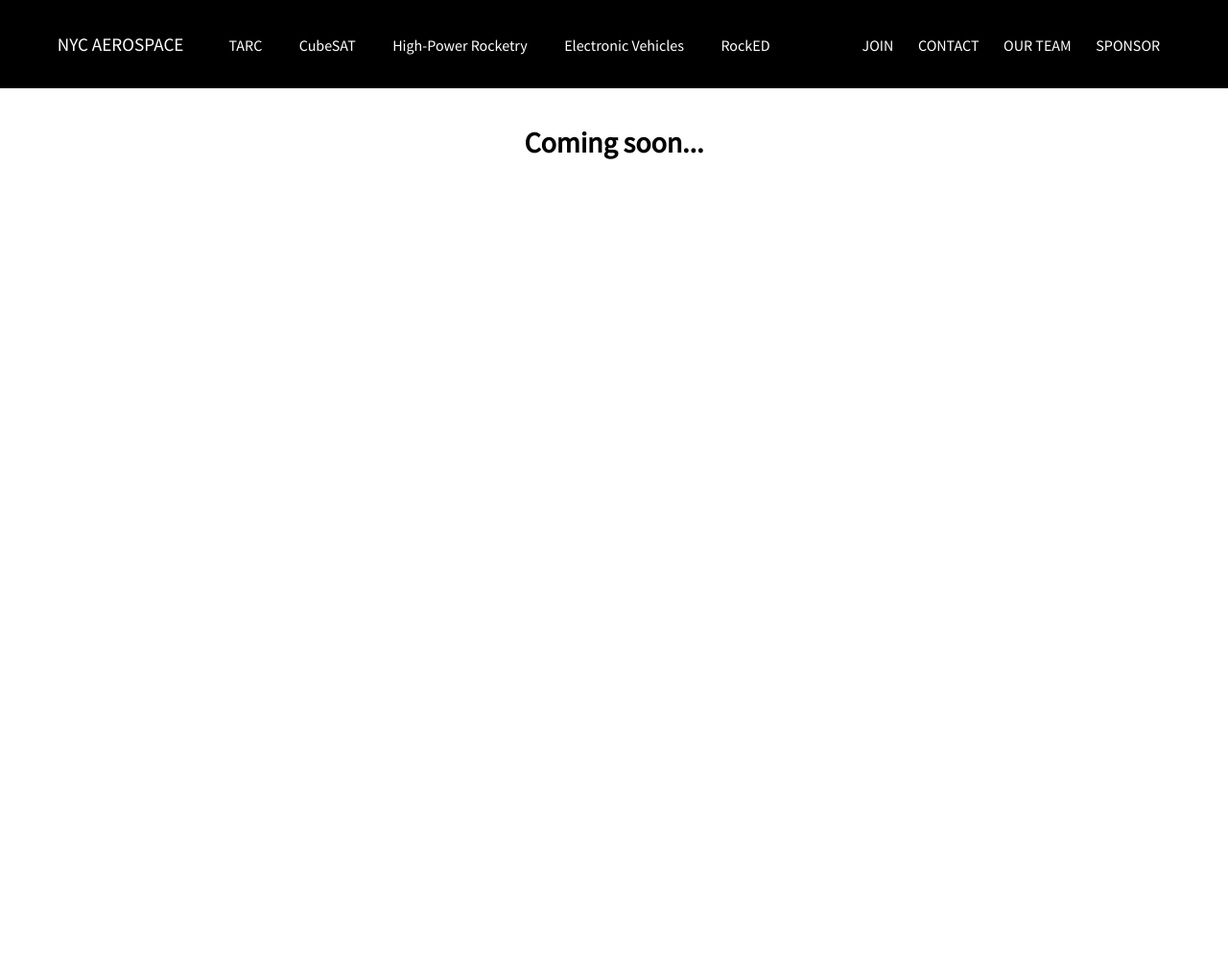
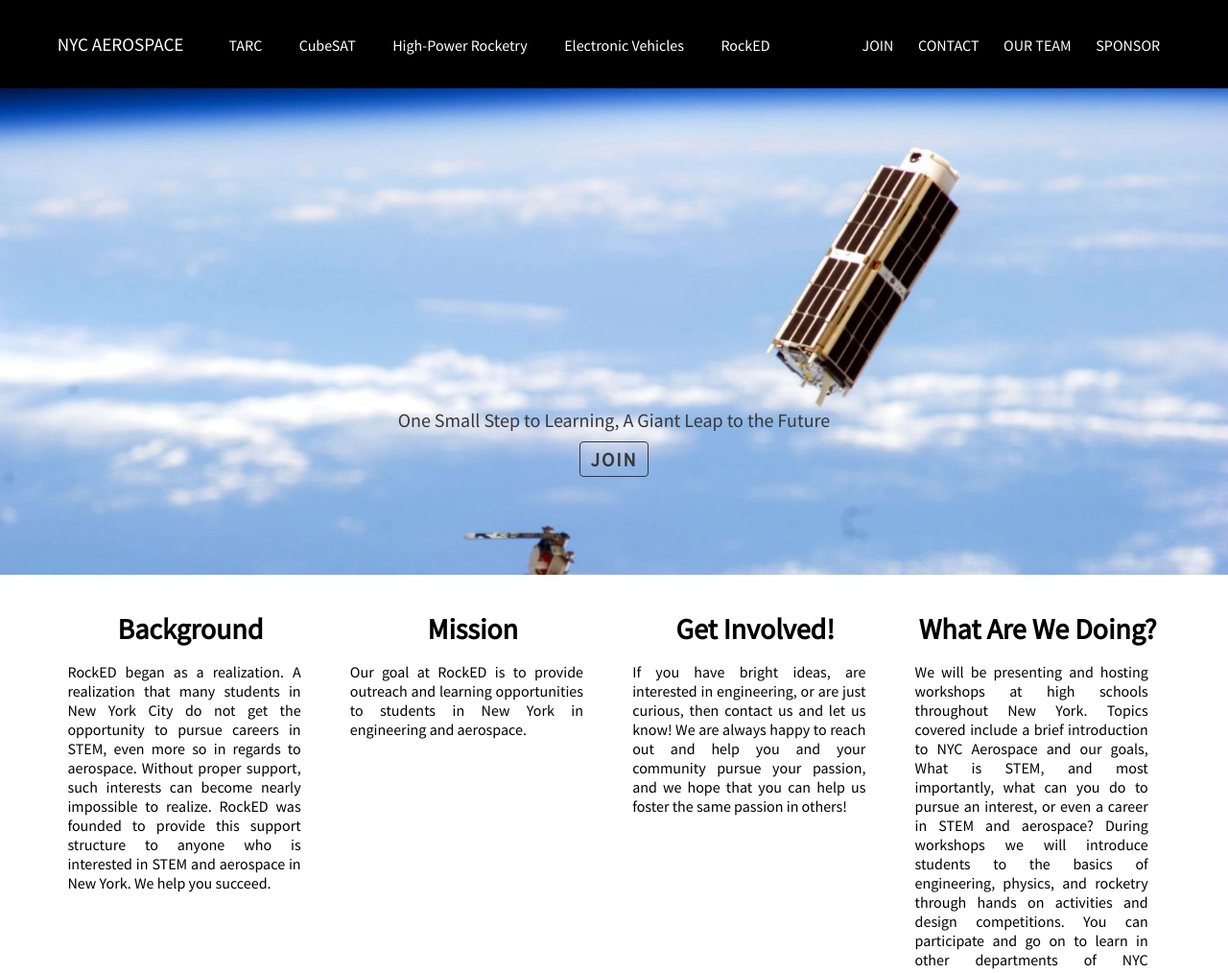
Before and after one commit to leonmaksin/NYC_Aerospace, a Flask app: page /rocked in a window 1280 px wide. Shown: the whole page at 96% size. Before the commit the page ends 166 px from the top, so only its background shows below. Run offline with Flask 2, Linux system fonts and the light colour scheme.

Commit message:
Python stuff

```diff
--- a/application.py
+++ b/application.py
@@ -138,13 +138,13 @@ def tarc():
 
 @app.route("/electronic-vehicles")
 def electronic_vehicles():
-    """TODO: return electronic vehicles info page"""
+    """Return electronic vehicles info page"""
     return render_template("ev.html")
 
 @app.route("/rocked")
 def rocked():
-    """TODO: return RockED info page"""
-    return render_template("coming_soon.html")
+    """Return RockED info page"""
+    return render_template("rocked.html")
 
 @app.route("/summer-program")
 def summer_program():
--- a/templates/rocked.html
+++ b/templates/rocked.html
@@ -17,8 +17,7 @@
   <div class="mission-holder column-start-flex" style="height: 45vh">
     <div class="mission-title center-row-flex"><h1>Background</h1></div>
     <div class="mission-content-holder start-row-flex">
-        <p class="mission-content mission-p">RockED began as a realization. A realization that many students in New York City do not get the opportunity to pursue careers in STEM, even more so in regards to aerospace. Without proper support, such interests can become nearly impossible to realize. RockED was founded to provide this support structure to anyone who is interested in STEM and aerospace in New York. We help you succeed.
-</p>
+        <p class="mission-content mission-p">RockED began as a realization. A realization that many students in New York City do not get the opportunity to pursue careers in STEM, even more so in regards to aerospace. Without proper support, such interests can become nearly impossible to realize. RockED was founded to provide this support structure to anyone who is interested in STEM and aerospace in New York. We help you succeed.</p>
     </div>
   </div>
   <div class="mission-holder column-start-flex" style="height: 45vh">
```
